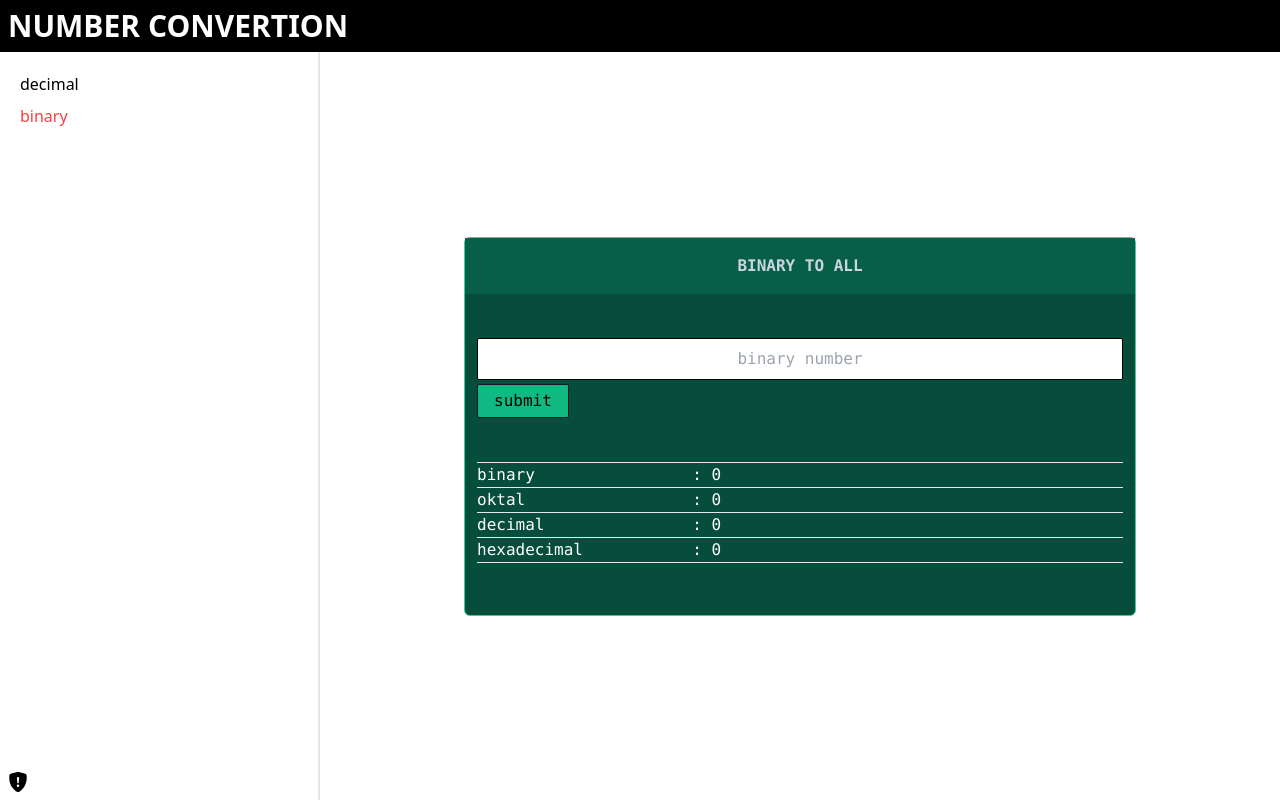
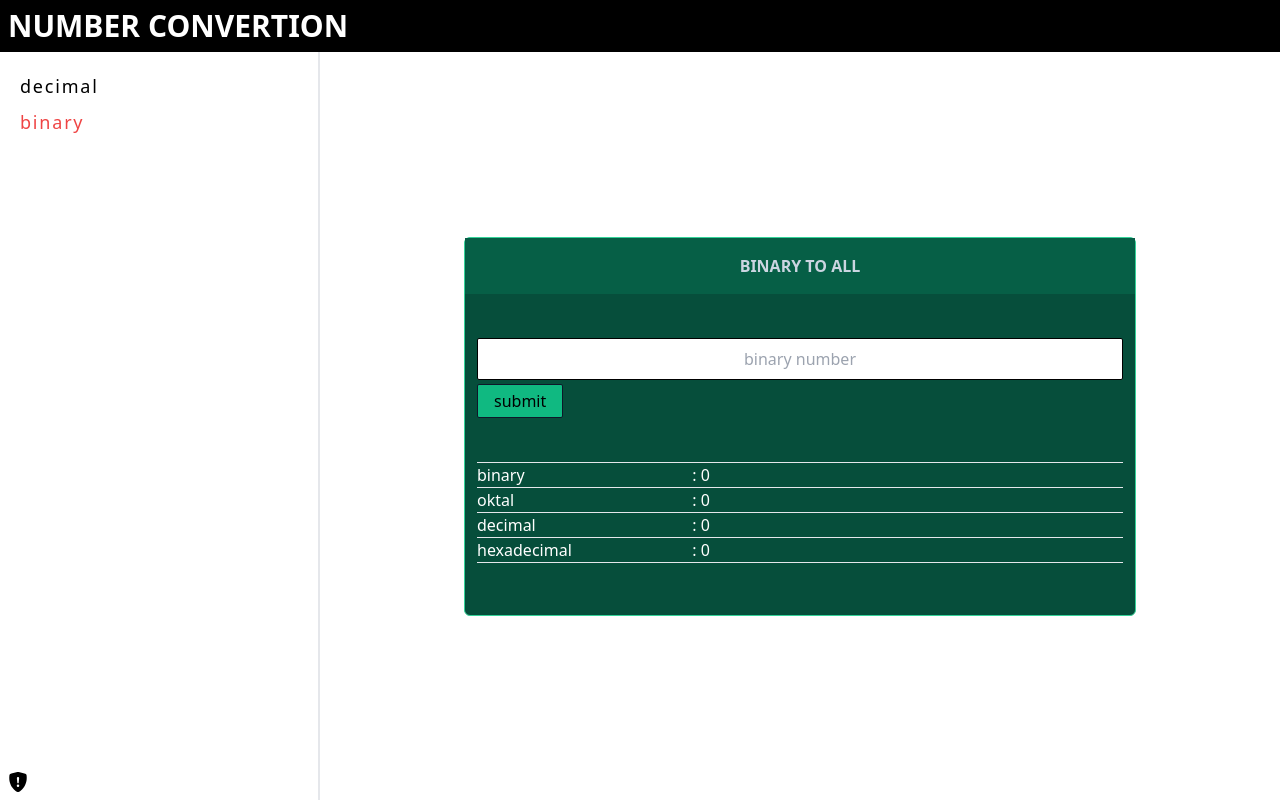
Before and after one commit to CodeWithZaky/number-converter, a Next.js app: page /binary in a window 1280 px wide. Built offline with nearby package versions, Linux system fonts and the light colour scheme.

Commit message:
update css

```diff
--- a/src/app/binary/page.js
+++ b/src/app/binary/page.js
@@ -76,10 +76,10 @@ const Biner = () => {
 
   return (
     <section className="h-full w-[70%] mx-auto rounded-md border border-emerald-400 bg-emerald-900 flex flex-col justify-center items-center">
-      <h1 className="bg-emerald-800 text-slate-300 w-full py-4 mb-5 text-center font-mono font-semibold">
+      <h1 className="bg-emerald-800 text-slate-300 w-full py-4 mb-5 text-center font-semibold">
         BINARY TO ALL
       </h1>
-      <div className="w-full p-3 font-mono">
+      <div className="w-full p-3">
         <form
           onSubmit={handleSubmit}
           className="flex flex-col justify-center items-start mb-4 my-3"
--- a/src/app/decimal/page.js
+++ b/src/app/decimal/page.js
@@ -53,10 +53,10 @@ const Decimal = () => {
 
   return (
     <section className="h-full w-[70%] mx-auto rounded-md border border-emerald-400 bg-emerald-900 flex flex-col justify-center items-center">
-      <h1 className="bg-emerald-800 text-slate-300 w-full py-4 mb-5 text-center font-mono font-semibold">
+      <h1 className="bg-emerald-800 text-slate-300 w-full py-4 mb-5 text-center font-semibold">
         DECIMAL TO ALL
       </h1>
-      <div className="w-full p-3 font-mono">
+      <div className="w-full p-3">
         <form
           onSubmit={handleSubmit}
           className="flex flex-col justify-center items-start mb-4 my-3"
--- a/src/components/Sidebar.js
+++ b/src/components/Sidebar.js
@@ -17,7 +17,7 @@ const Sidebar = ({ classname }) => {
         "relative border-r-2 h-full flex flex-col items-start justify-start p-5 gap-7 text-lime-800 text-center"
       )}
     >
-      <div className="flex flex-col text-center gap-2">
+      <div className="flex flex-col text-center gap-2 text-lg tracking-widest">
         {MenuItems.map((e, i) => {
           return (
             <Link
```
